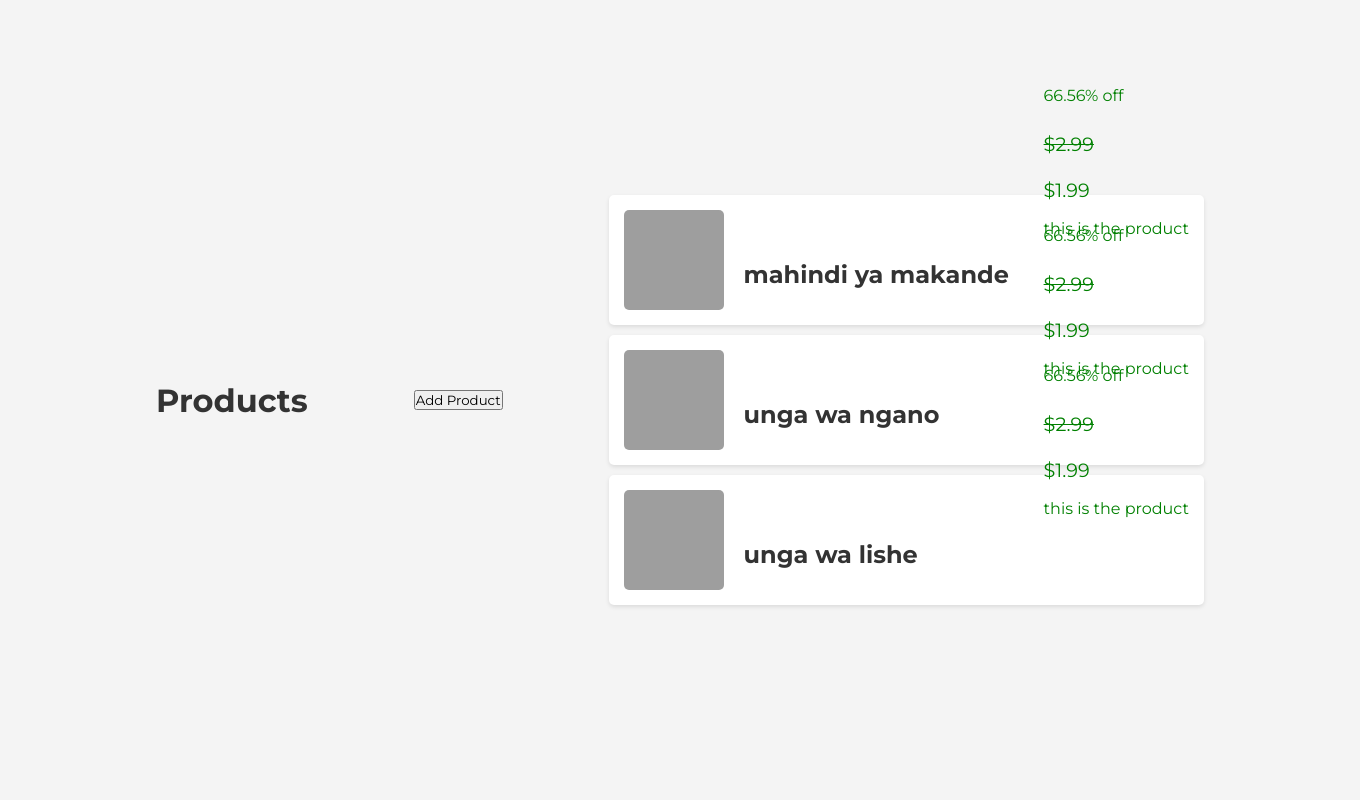
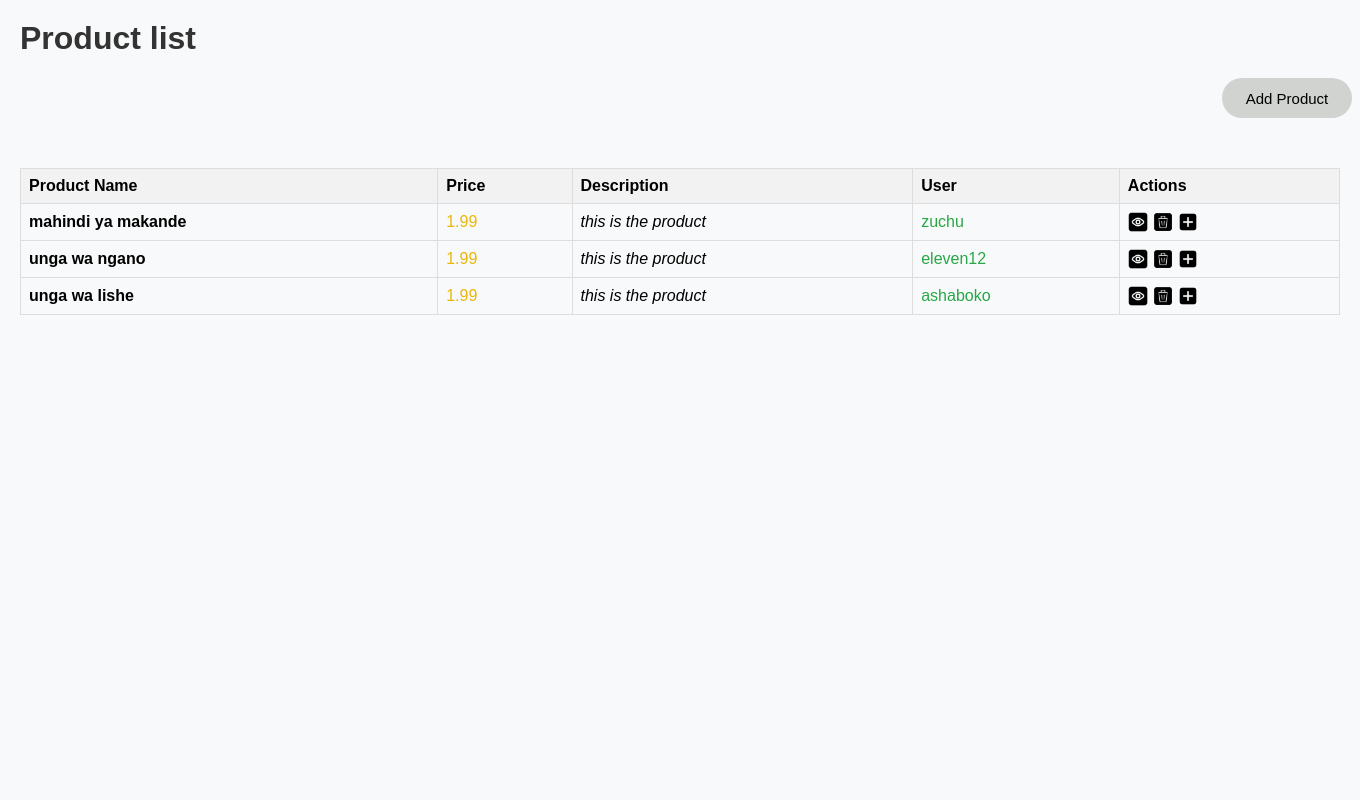
Before and after one commit to joydeR12/shibe_product, a Django app: page /products/ in a window 1360 px wide. Run offline with Django 5.2, Linux system fonts and the light colour scheme; data comes from the database, SQL or seed files in the repository; both versions use the stored data as it was after the commit; some libraries are stand-ins or nearby versions; grey boxes are pictures that could not be loaded.

Commit message:
add product

```diff
--- a/ShibeApp/forms.py
+++ b/ShibeApp/forms.py
@@ -4,4 +4,4 @@ from .models import Product
 class ProductForm(forms.ModelForm):
     class Meta:
         model = Product
-        fields = ['title', 'image', 'description', 'price','old_price' ]
+        fields = ['title', 'image', 'description', 'price','old_price', 'user' ]
--- a/ShibeApp/models.py
+++ b/ShibeApp/models.py
@@ -69,7 +69,7 @@ class Product(models.Model):
       user = models.ForeignKey(User,on_delete=models.SET_NULL,null=True)
       category = models.ForeignKey(Category,on_delete=models.SET_NULL,null=True)
 
-      title = models.CharField(max_length=200, default='shibeunga')
+      title = models.CharField(max_length=200)
       image = models.ImageField(upload_to='user_directory_path',default='product.jpg')
       description = models.TextField(null=True, blank=True, default='this is the product')
 
--- a/ShibeApp/templates/product_list.html
+++ b/ShibeApp/templates/product_list.html
@@ -1,26 +1,55 @@
-{% extends 'base.html' %} {%block content%}
+
+{% load static %}
+
+ {% block content %}
+
 <head>
   <meta charset="UTF-8" />
   <meta name="viewport" content="width=device-width, initial-scale=1.0" />
   <title>Product List</title>
 </head>
 <style>
+
+
+
   body {
     font-family: Arial, sans-serif;
+    background-color: #f8f9fa;
     margin: 0;
-    padding: 0;
-    background-color: #f4f4f4;
-  }
-
-  .container {
-    width: 80%;
-    margin: 0 auto;
     padding: 20px;
   }
 
+
+
   h1 {
-    text-align: center;
     color: #333;
+  }
+
+  form {
+    margin-bottom: 20px;
+  }
+
+  button {
+    background: rgba(192, 197, 192, 0.719);
+    color: black;
+    border: none;
+    padding: 10px 20px;
+    cursor: pointer;
+    border-radius: 5px;
+    width:130px;
+    height: 40px;
+    font-weight: 500;
+
+    border: none;
+    border-radius: 30px;
+    cursor: pointer;
+    transform: .3s ease;
+    font-size: 15px;
+    margin-left: 2px;
+  }
+
+  button:hover {
+    background: rgba(216, 221, 221, 0.719);
   }
 
   .product-list {
@@ -28,76 +57,156 @@
     padding: 0;
   }
 
-  .product-item {
-    background-color: #fff;
-    margin: 10px 0;
-    padding: 15px;
+  .product-list li {
+    background: #f8f9fa;
+    padding: 10px;
+    margin: 5px 0;
+    border: 1px solid #ddd;
     border-radius: 5px;
-    box-shadow: 0 2px 4px rgba(0, 0, 0, 0.1);
+  }
+  table {
+    width: 100%;
+    border-collapse: collapse;
+  }
+
+  th,
+  td {
+    border: 1px solid #ddd;
+    padding: 8px;
+    text-align: left;
+  }
+
+  th {
+    background-color: #f2f2f2;
+  }
+
+  tr:hover {
+    background-color: #f5f5f5;
+  }
+
+  .product-name {
+    font-weight: bold;
+  }
+
+  .product-price {
+    color: #ecb607;
+  }
+
+  .product-description {
+    font-style: italic;
+  }
+
+  .product-user {
+    color: #28a745;
+  }
+
+  .icon {
+    cursor: pointer;
+  }
+
+  .icon {
+    cursor: pointer;
+    margin-right: 5px; /* Add some space between icons */
+  }
+
+  .icon-container {
     display: flex;
     align-items: center;
   }
 
-  .product-item img {
-    width: 100px;
-    height: 100px;
-    object-fit: cover;
-    border-radius: 5px;
-    margin-right: 20px;
+  .icon-container img {
+    width: 20px;
+    height: 20px;
   }
 
-  .product-details {
-    flex: 1;
-  }
+.bt{
+width:130px;
+height: 40px;
+font-weight: 500;
 
-  .product-title {
-    font-size: 1.5em;
-    color: #333;
-    margin: 0;
-  }
+border: none;
+border-radius: 30px;
+cursor: pointer;
+transform: .3s ease;
+font-size: 15px;
+margin-left: 1200px;
+margin-bottom: 50px;
 
-  .product-description {
-    color: #777;
-    margin: 10px 0;
-  }
 
-  .product-price {
-    font-size: 1.2em;
-    color: #d9534f;
-  }
 
-  .product-old-price {
-    font-size: 1.2em;
-    color: #777;
-    text-decoration: line-through;
-    margin-left: 10px;
-  }
+}
 
-  .product-discount {
-    font-size: 1em;
-    color: #5cb85c;
-  }
+.ttle{
+  margin-top: 0%;
+}
 </style>
-<body>
-  <div class="container">
-    <h1>Products</h1>
-    <a href="{% url 'ShibeApp:add_product' %}"><button>Add Product</button></a>
-    <ul class="product-list">
-      {% for product in products %}
-      <li class="product-item">
-        <img src="{{ product.image.url }}" alt="{{ product.title }}" />
-        <div class="product-details">
-          <h2 class="product-title">{{ product.title }}</h2>
-          <p class="product-description">{{ product.description }}</p>
-          <p class="product-price">${{ product.price }}</p>
-          <p class="product-old-price">${{ product.old_price }}</p>
-          <p class="product-discount">
-            {{ product.get_percentage|floatformat:2 }}% off
-          </p>
+<bod>
+  <div class="ttle">
+     <h1>Product list</h1>
+  </div>
+
+
+    <div class="bt ">
+          <a href="{% url 'ShibeApp:add_product' %}"><button>Add Product</button></a>
+    </div>
+
+
+  <table>
+    <tr>
+      <th>Product Name</th>
+      <th>Price</th>
+      <th>Description</th>
+      <th>User</th>
+      <th>Actions</th>
+    </tr>
+    {% for product in products %}
+    <tr>
+      <td class="product-name">{{ product.title }}</td>
+      <td class="product-price">{{ product.price }}</td>
+      <td class="product-description">{{ product.description }}</td>
+      <td class="product-user">{{ product.user }}</td>
+      <td>
+        <div class="icon-container">
+          <a href="{% url 'ShibeApp:product_details' product.pk %}"
+            ><img
+              src="{% static 'images/view_icon.png' %}"
+              alt="View"
+              class="icon"
+          /></a>
+          <a href="#" class="delete-link" data-id="{{ product.pk }}">
+            <img src="{% static 'images/delete_icon.png' %}" alt="Delete" class="icon" />
+          </a>
+          <a href="{% url 'ShibeApp:add_product' %}"
+            ><img
+              src="{% static 'images/add_icon.png' %}"
+              alt="Add"
+              class="icon"
+          /></a>
         </div>
-      </li>
+      </td>
       {% endfor %}
-    </ul>
-  </div>
+    </tr>
+  </table>
+<script>
+  document.addEventListener('DOMContentLoaded', function () {
+  const deleteLinks = document.querySelectorAll('.delete-link');
+
+  deleteLinks.forEach(function (link) {
+    link.addEventListener('click', function (event) {
+      event.preventDefault();
+      const userConfirmed = confirm('Are you sure you want to delete the product?');
+      if (userConfirmed) {
+        // Get the product row
+        const productRow = this.closest('tr');
+        // Remove the product row from the table
+        productRow.remove();
+        alert('Product deleted!');
+      } else {
+        alert('Deletion canceled.');
+      }
+    });
+  });
+});
+</script>
 </body>
 {%endblock content%}
--- a/ShibeApp/urls.py
+++ b/ShibeApp/urls.py
@@ -14,4 +14,5 @@ urlpatterns = [
     path('profile/', views.profile, name='profile' ),
     path('products/',views.product_list, name='product_list'),
     path('add_product/', views.add_product, name='add_product'),
+    path('product/<int:pk>/', views.ProductDetailView.as_view(), name='product_details'),
  ]
--- a/ShibeApp/views.py
+++ b/ShibeApp/views.py
@@ -3,6 +3,7 @@ from django.contrib.auth.forms import UserCreationForm
 from django.contrib.auth.decorators import login_required
 from . models import Product
 from .forms import ProductForm
+from django.views.generic.detail import DetailView
 
 @login_required
 def home(request):
@@ -37,3 +38,8 @@ def add_product(request):
   else:
     form = ProductForm()
   return render(request, 'add_product.html', {'form':form})
+
+
+class ProductDetailView(DetailView):
+    model = Product
+    template_name = 'product_details.html'
```
Also changed, not shown: ShibeApp/templates/add_product.html (+198 -8 lines), ShibeApp/templates/home.html (+35 -34 lines), ShibeApp/templates/product_details.html (added, +18 -0 lines), ShibeApp/migrations/0006_alter_product_pid_alter_product_title.py (added), ShibeApp/static/images/add_icon.png (added), ShibeApp/static/images/delete_icon.png (added), ShibeApp/static/images/view_icon.png (added), db.sqlite3, static/user_directory_path/Screenshot_2025-02-01_183323.jpg (added).
